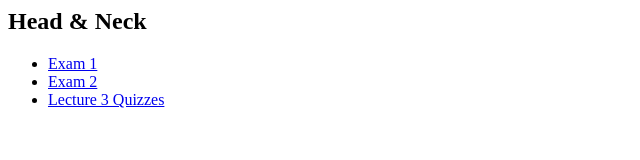
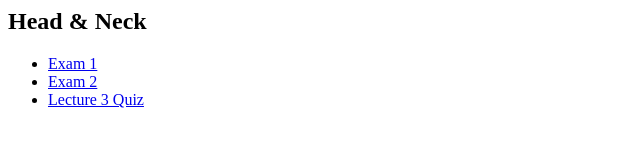
Before and after one commit to ambox002-collab/ambox002-collab.github.io, a plain HTML site: page head-neck/index.html in a window 1280 px wide. Shown: the full height of the page, 0-640 px from the left. Drawn offline with Linux system fonts and the light colour scheme.

Commit message:
Update index.html

```diff
--- a/head-neck/index.html
+++ b/head-neck/index.html
@@ -2,6 +2,6 @@
 <ul>
   <li><a href="exam1/index.html">Exam 1</a></li>
   <li><a href="exam2/index.html">Exam 2</a></li>
-  <li><a href="lecture3/index.html">Lecture 3 Quizzes</a></li>
+<li><a href="lecture3.html">Lecture 3 Quiz</a></li>
 
 </ul>
```
